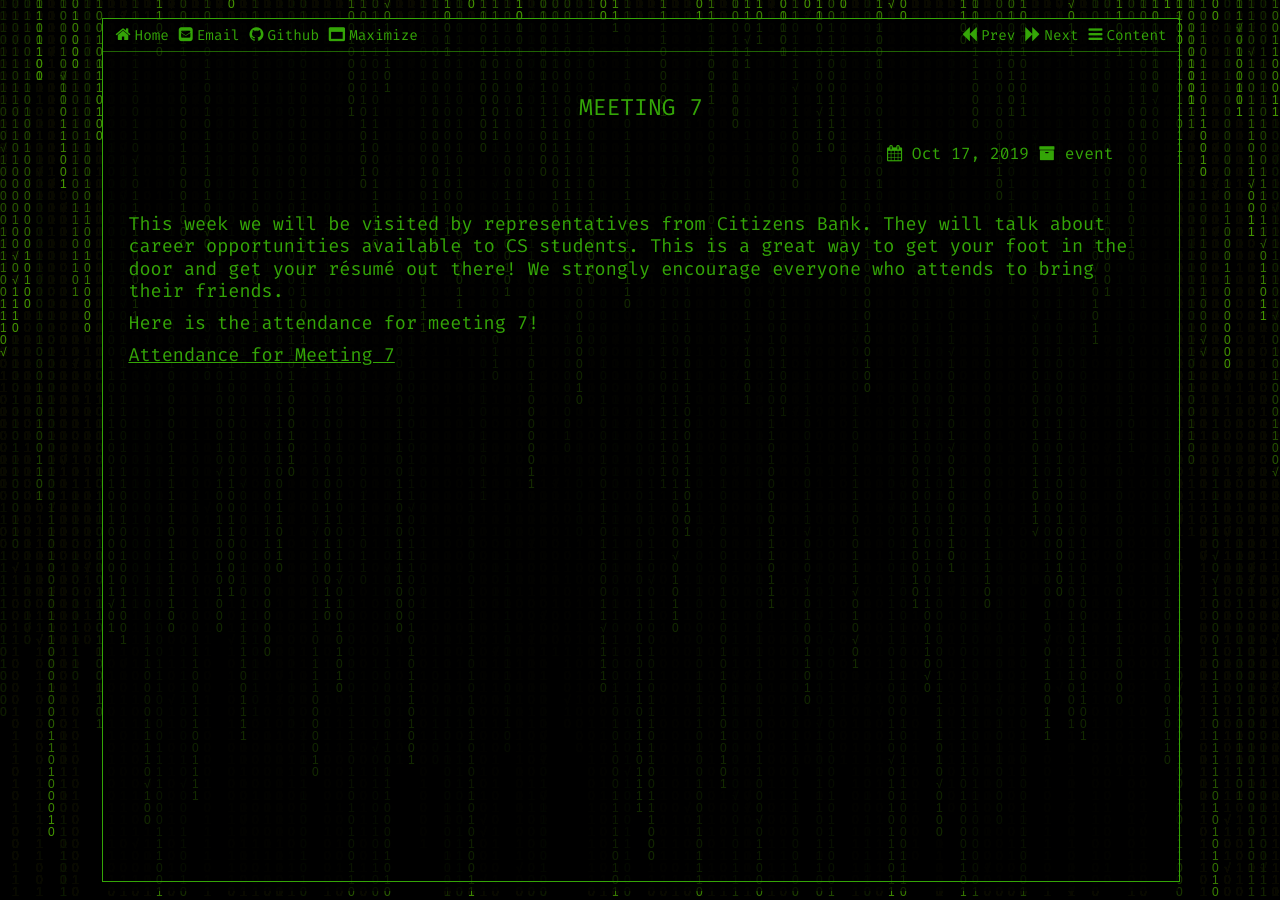
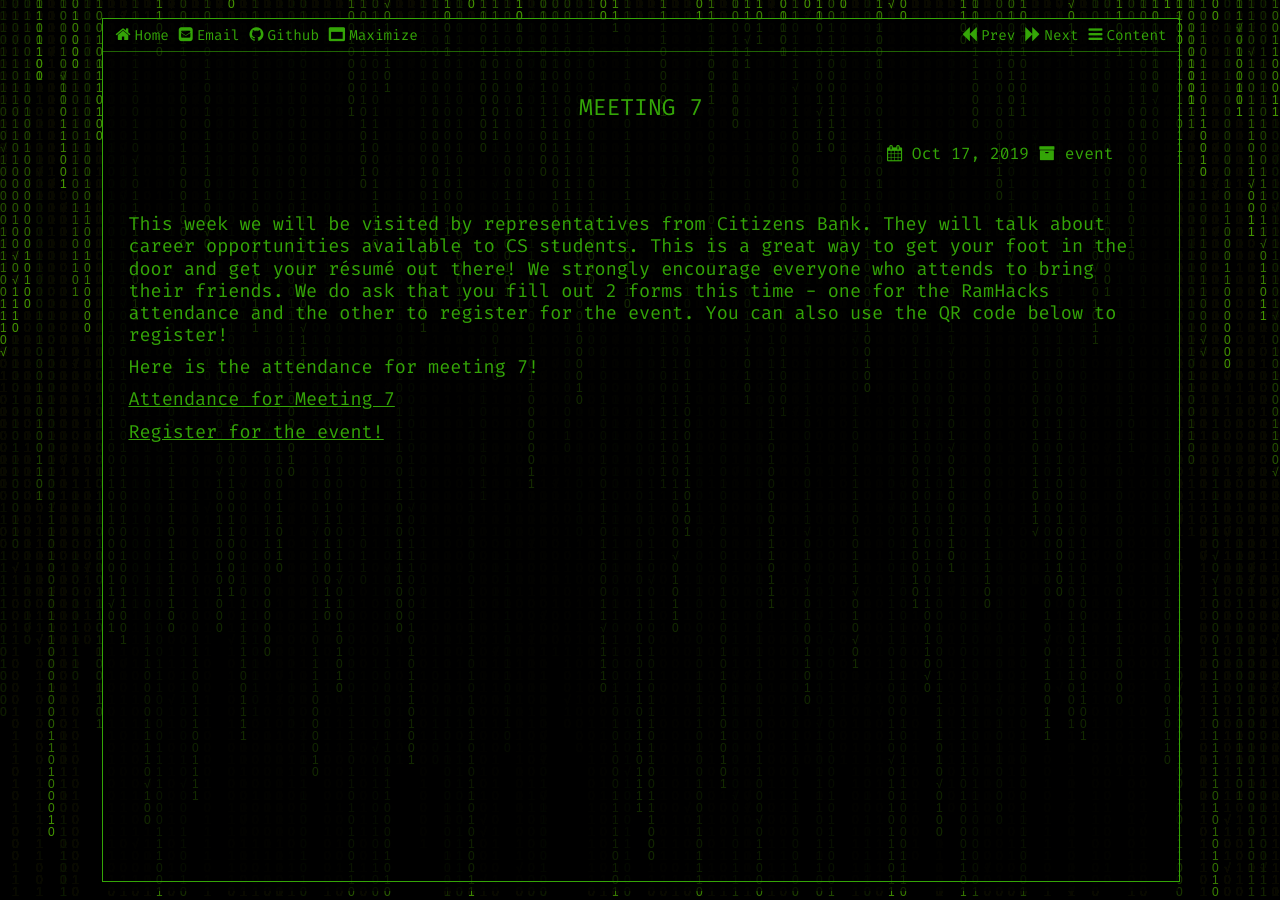
Before and after one commit to ramhacks/ramhacks.github.io, a Jekyll site: the page built from _posts/2019-10-24-meeting7.md, in a window 1280 px wide. Built offline with Jekyll 4.4.1, drawn with Linux system fonts in a browser that asks for light colours.

Commit message:
Update 2019-10-24-meeting7.md

```diff
--- a/_posts/2019-10-24-meeting7.md
+++ b/_posts/2019-10-24-meeting7.md
@@ -9,8 +9,14 @@ This week we will be visited by representatives from Citizens Bank.
 They will talk about career opportunities available to CS students.
 This is a great way to get your foot in the door and get your résumé out there!
 We strongly encourage everyone who attends to bring their friends.
+We do ask that you fill out 2 forms this time - one for the RamHacks attendance and the other to register for the event.
+You can also use the QR code below to register!
 
 
 Here is the attendance for meeting 7!
 
 [Attendance for Meeting 7](https://forms.gle/mxYyvVszVPXMoPNSA)
+
+[Register for the event!](https://docs.google.com/forms/d/e/1FAIpQLSfhTniNIyREqNzE76PPBHGvXBQHvuQ7vjnyru1DKlRQkf5FTg/viewform)
+
+![]()
```
